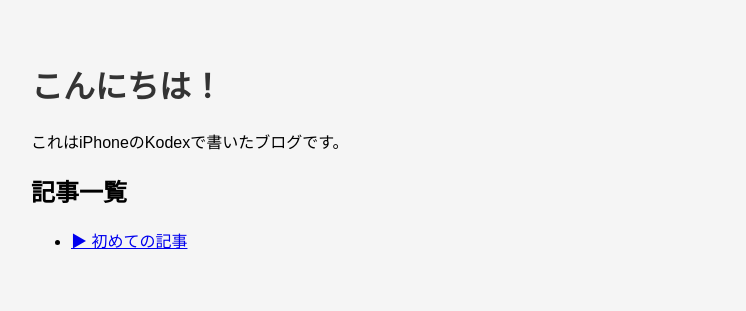
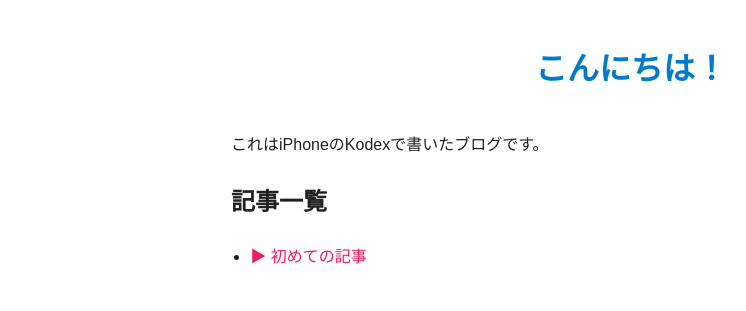
Before and after one commit to 99nobulog/99nobulog.github.io, a plain HTML site: page index.html in a window 1280 px wide. Shown: the whole page, without its empty margins (9-755 px from the left). Drawn offline with Linux system fonts and the light colour scheme.

Commit message:
Add files via upload

```diff
--- a/index.html
+++ b/index.html
@@ -13,6 +13,43 @@
       color: #333;
     }
   </style>
+  <style>
+  body {
+    background-color: #ffffff;
+    color: #222;
+    font-family: 'Arial', sans-serif;
+    line-height: 1.8;
+    padding: 20px;
+    max-width: 800px;
+    margin: auto;
+  }
+
+  h1 {
+    color: #007acc;
+    text-align: center;
+    font-size: 2em;
+    margin-bottom: 1em;
+  }
+
+  a {
+    color: #e91e63;
+    text-decoration: none;
+  }
+
+  a:hover {
+    text-decoration: underline;
+  }
+
+  iframe {
+    display: block;
+    margin: 2em auto;
+    max-width: 100%;
+  }
+
+  ul {
+    padding-left: 1.2em;
+  }
+</style>
 </head>
 <body>
   <h1>こんにちは！</h1>
```
